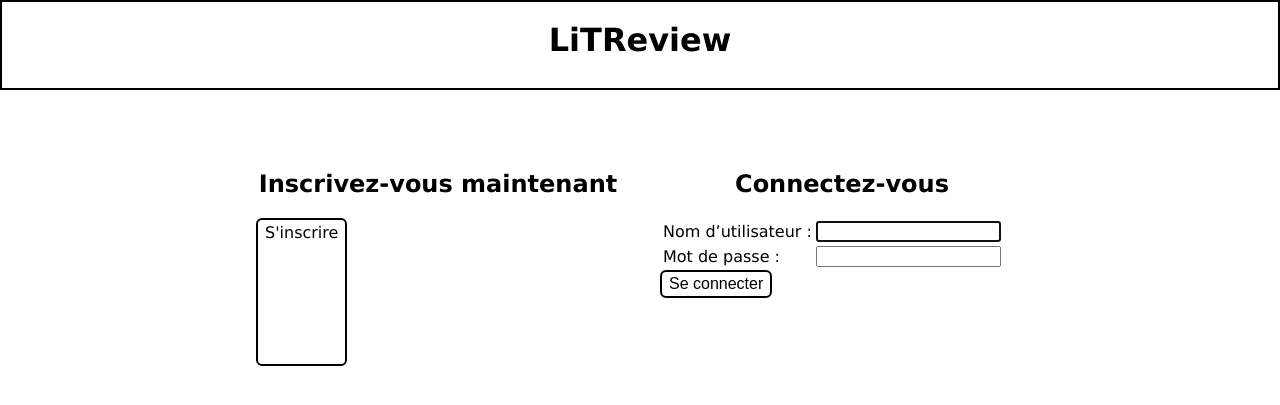
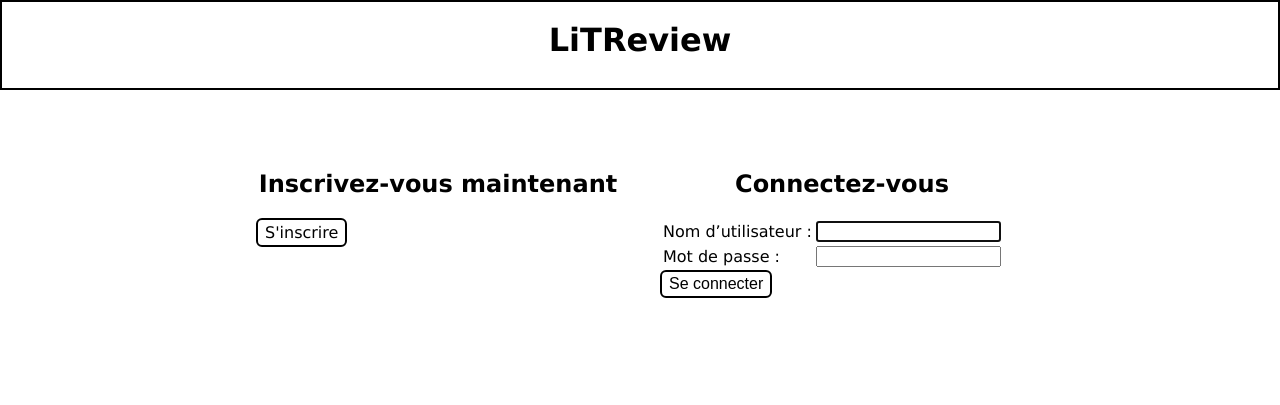
Before and after one commit to benjaminbourdon/LITReview, a Django app: page /accounts/login/ in a window 1280 px wide. Shown: the top 405 px of the page. Run offline with Django 4.2, Linux system fonts and the light colour scheme.

Commit message:
Improve styling

```diff
--- a/review/static/css/style.css
+++ b/review/static/css/style.css
@@ -11,6 +11,7 @@ html{
 
 body {
     margin : 0px ;
+    padding-bottom: 30px;
     min-width: 550px;
     font-family: 'Lucida Sans', 'Lucida Sans Regular', 'Lucida Grande', 'Lucida Sans Unicode', Geneva, Verdana, sans-serif;
 }
@@ -125,6 +126,7 @@ main h2 {
 }
 
 .post__rating {
+    display: inline-block;
     margin-left: 20px;
     font-size: 1.3em;
 }
--- a/static/style.css
+++ /dev/null
@@ -1,3 +0,0 @@
-h1{
-    background-color: green;
-}
--- a/templates/registration/login.html
+++ b/templates/registration/login.html
@@ -4,7 +4,9 @@
 <div class="col-2">
     <div>
         <h2>Inscrivez-vous maintenant</h2>
-        <a href="{% url 'signup' %}" class="link-button">S'inscrire</a>
+        <div>
+            <a href="{% url 'signup' %}" class="link-button">S'inscrire</a>
+        </div>
     </div>
 
     <div>
```
